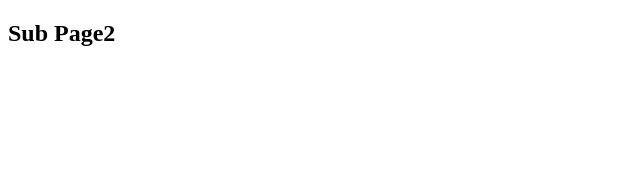
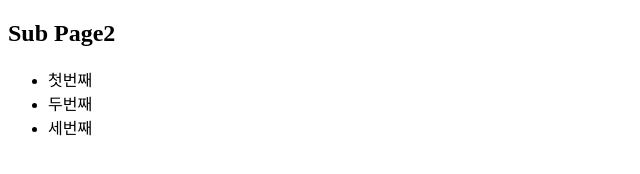
Before and after one commit to ahra85/Project_j, a plain HTML site: page sub/git_test2.html in a window 1280 px wide. Shown: the whole page, without its empty margins (0-640 px from the left). Drawn offline with Linux system fonts and the light colour scheme.

Commit message:
li added

```diff
--- a/sub/git_test2.html
+++ b/sub/git_test2.html
@@ -9,5 +9,10 @@
 </head>
 <body>
     <h2>Sub Page2</h2>
+    <ul>
+        <li>첫번째</li>
+        <li>두번째</li>
+        <li>세번째</li>
+    </ul>
 </body>
 </html>
```
